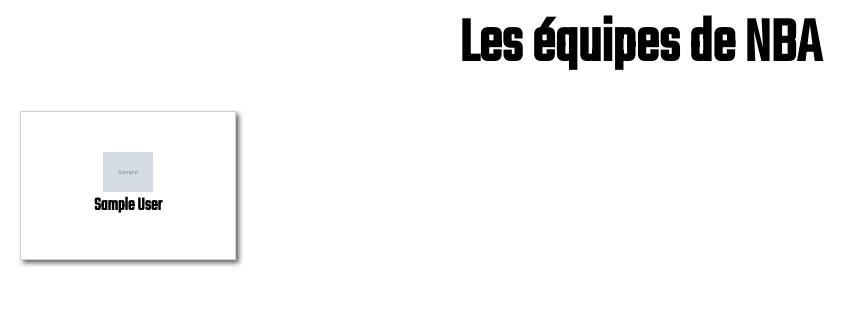
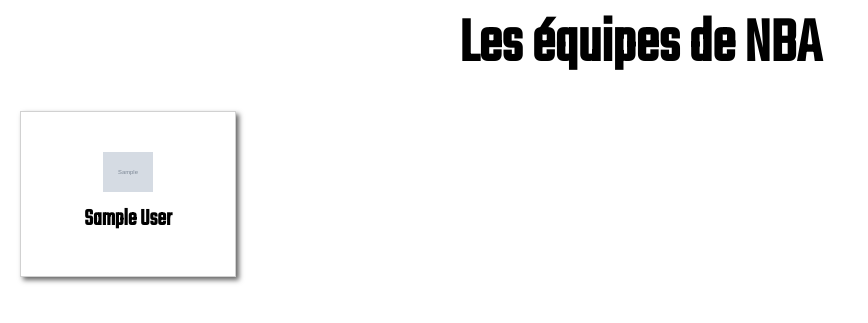
Before and after one commit to DavidMTdev/api-python, a Flask app: page / in a window 1280 px wide. Shown: the top 323 px of the page, without its empty margins (0-868 px from the left). Run offline with Flask 2, Linux system fonts and the light colour scheme; grey boxes marked "Sample" are stand-in pictures; a database or web service that is not in the repository returns one stand-in record (values such as "Sample title"); data that the repository does not hold is empty.

Commit message:
last correction of style

```diff
--- a/static/style.css
+++ b/static/style.css
@@ -22,10 +22,7 @@
     box-shadow: 3px 3px 5px 0px #656565;;
 }
 
-.team-link{
 
-
-}
 
 .team-infos{
     display: flex;
@@ -33,6 +30,14 @@
     justify-content: center;
     align-items: center;
     margin: 40px 20px;
+}
+
+.team-infos img{
+    padding-bottom: 10px;
+}
+
+.team-infos .team-name{
+    font-size: 1.5em;
 }
 
 .container{
@@ -45,6 +50,5 @@
 }
 
 .team-container:hover{
-/* width: 85%; */
     height: 85%;
 }
```
